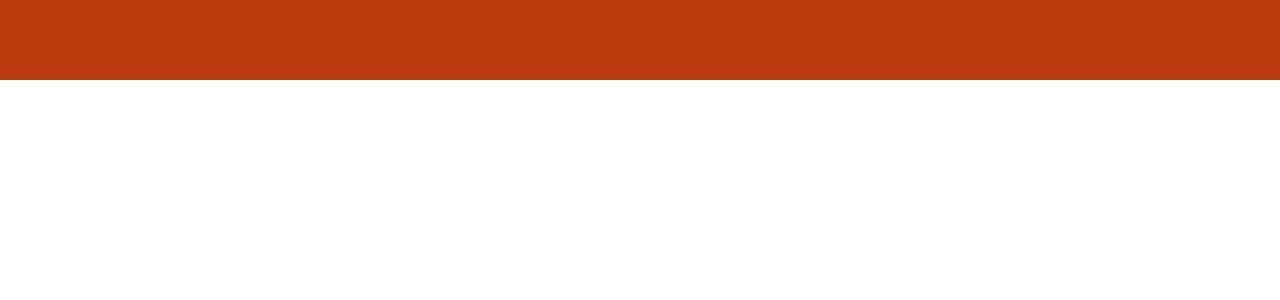
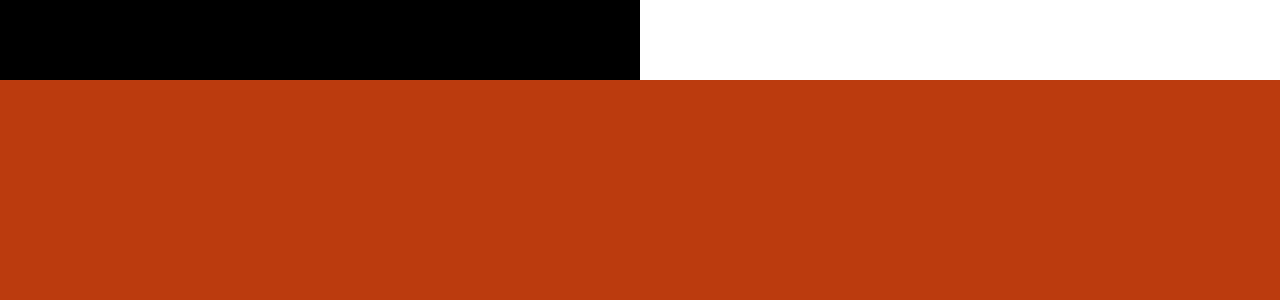
Before and after one commit to j3rintom/mock-interviewer, a React (Create React App) app in the folder client/: page /home in a window 1280 px wide. Before the commit this address had no page. Shown: the top 300 px of the page. Built offline with nearby package versions, Linux system fonts and the light colour scheme.

Commit message:
few updates

```diff
--- a/client/src/App.js
+++ b/client/src/App.js
@@ -1,18 +1,18 @@
 import ReactDOM from "react-dom/client";
 import { BrowserRouter, Routes, Route } from "react-router-dom";
-import Navbar from "./components/Navbar/Navbar";
+import Home from "./pages/Home/Home";
 import Landing from "./pages/Landing/Landing";
 import Login from "./pages/Login/Login";
 import Signup from "./pages/Signup/Signup";
 
 export default function App() {
   return (<>
-    <Navbar />
     <BrowserRouter>
       <Routes>
         <Route path="/" element={<Landing />} />
         <Route path="/login" element={<Login />} />
         <Route path="/signup" element={<Signup />} />
+        <Route path="/home" element={<Home />} />
       </Routes>
     </BrowserRouter>
   </>
--- /dev/null
+++ b/client/src/components/Navbar2/Navbar2.css
@@ -0,0 +1,18 @@
+.navbar2{
+    width: 100vw;
+    height: 10vh;
+    background: #bb3b0e;
+    display: flex;
+    align-items: center;
+    justify-content: center;
+}
+.nav-con-1{
+height: 100%;
+background: #000;
+width: 50%;
+}
+.nav-con-2{
+height: 100%;
+background: white;
+width: 50%;
+}
--- /dev/null
+++ b/client/src/components/Navbar2/Navbar2.js
@@ -0,0 +1,12 @@
+import React from 'react'
+import "./Navbar2.css"
+const Navbar2 = () => {
+  return (
+    <div className='navbar2'>
+      <div className="nav-con-1"></div>
+      <div className="nav-con-2"></div>
+    </div>
+  )
+}
+
+export default Navbar2
--- /dev/null
+++ b/client/src/pages/Home/Home.css
@@ -0,0 +1,5 @@
+.home-container{
+    width: 100vw;
+    height: 90vh;
+    background: #bb3b0e;
+}
--- /dev/null
+++ b/client/src/pages/Home/Home.js
@@ -0,0 +1,15 @@
+import React from 'react'
+import Navbar2 from '../../components/Navbar2/Navbar2'
+import "./Home.css"
+const Home = () => {
+  return (
+    <>
+    <Navbar2 />
+    <div className='home-container'>
+
+    </div>
+    </>
+  )
+}
+
+export default Home
--- a/client/src/pages/Landing/Landing.css
+++ b/client/src/pages/Landing/Landing.css
@@ -1,7 +1,8 @@
 
 .landing-container{
-  height: 100vh;
+  height: 90vh;
   width: 100vw;
+  overflow-y: hidden;
   background: #bb3b0e;
   display: flex;
   flex-direction: column;
--- a/client/src/pages/Landing/Landing.js
+++ b/client/src/pages/Landing/Landing.js
@@ -1,8 +1,11 @@
 import React from 'react'
 import "./Landing.css"
+import Navbar from "../../components/Navbar/Navbar"
 import { Link } from "react-router-dom";
 const Landing = () => {
   return (
+    <>
+    <Navbar />
     <div className='landing-container'>
       <div className='uhalf'>
         <h1>A Realistic Interview <span>Experience.</span></h1>
@@ -11,6 +14,7 @@ const Landing = () => {
       <Link class="button-28" to="/signup">Get Started</Link>
       </div>
     </div>
+    </>
   )
 }
 
--- a/client/src/pages/Login/Login.js
+++ b/client/src/pages/Login/Login.js
@@ -2,7 +2,7 @@ import React, {useState} from 'react';
 import {  signInWithEmailAndPassword   } from 'firebase/auth';
 import { auth } from '../../firebase/firebase';
 import { NavLink, useNavigate } from 'react-router-dom'
-
+import Navbar from "../../components/Navbar/Navbar"
 const Login = () => {
     const navigate = useNavigate();
     const [email, setEmail] = useState('');
@@ -27,6 +27,7 @@ const Login = () => {
 
     return(
         <>
+            <Navbar />
             <main >
                 <section>
                     <div>
--- a/client/src/pages/Signup/Signup.css
+++ b/client/src/pages/Signup/Signup.css
@@ -4,7 +4,7 @@
     background: #bb3b0e;
     display: flex;
     flex-direction: column;
-    justify-content: space-evenly;
+
     align-items: center;
 }
 .sMain form{
--- a/client/src/pages/Signup/Signup.js
+++ b/client/src/pages/Signup/Signup.js
@@ -2,6 +2,7 @@ import React, { useState } from 'react';
 import { NavLink, useNavigate } from 'react-router-dom';
 import { createUserWithEmailAndPassword } from 'firebase/auth';
 import { auth } from '../../firebase/firebase';
+import Navbar from "../../components/Navbar/Navbar"
 import "./Signup.css"
 const Signup = () => {
   const navigate = useNavigate();
@@ -31,6 +32,8 @@ const Signup = () => {
   }
 
   return (
+    <>
+    <Navbar />
     <div className='sMain'>
       <form>
         <div>
@@ -77,6 +80,7 @@ const Signup = () => {
         </NavLink>
       </p>
     </div>
+    </>
   )
 }
 
```
